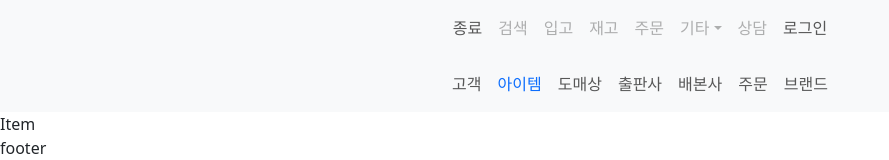
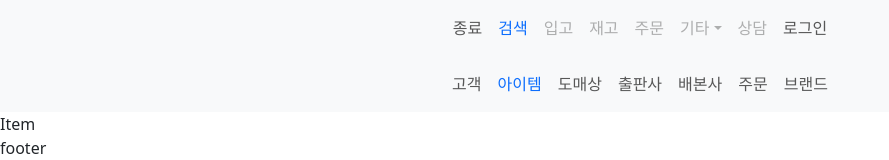
Before and after one commit to dh413/ThankYouFront2, a Next.js app: page /search/item in a window 1280 px wide. Shown: the top 160 px of the page, without its empty margins (0-889 px from the left). Built offline with nearby package versions, Linux system fonts and the light colour scheme.

Commit message:
Feat: Util 함수추가 - main layout 체크기능

```diff
--- a/src/components/Navigation.tsx
+++ b/src/components/Navigation.tsx
@@ -6,14 +6,14 @@ import { useEffect, useState } from "react";
 import { APP_ROUTES, MAIN_NAVIGATION_ITEMS } from "@/constants/routes";
 import { CookieKey } from "@/constants/key";
 import { NavgationInfo } from "@/types/common/navigation";
+import { getBasePath } from "@/utils/util";
 
 export default function Navigation() {
   const path = usePathname();
-
   const storedUser = Cookies.get(CookieKey.User);
-
   const [isLoggedIn, setIsLoggedIn] = useState<boolean>(false);
   const router = useRouter();
+  const basePath = getBasePath(path);
 
   useEffect(() => {
     if (storedUser) {
@@ -46,7 +46,7 @@ export default function Navigation() {
         <ul className="navbar-nav mx-auto">
           {MAIN_NAVIGATION_ITEMS.map((item) => {
             const isDisabled = !isLoggedIn && item.requiresAuth;
-            const linkClassName = `nav-link${item.dropdown ? " dropdown-toggle" : ""}${path === item.url ? " text-primary" : ""}${isDisabled ? " disabled" : ""}`;
+            const linkClassName = `nav-link${item.dropdown ? " dropdown-toggle" : ""}${basePath === item.url ? " text-primary" : ""}${isDisabled ? " disabled" : ""}`;
 
             return (
               <li
--- /dev/null
+++ b/src/utils/util.ts
@@ -0,0 +1,3 @@
+export const getBasePath = (path: string): string => {
+  return path.split("/").slice(0, 2).join("/");
+};
```
